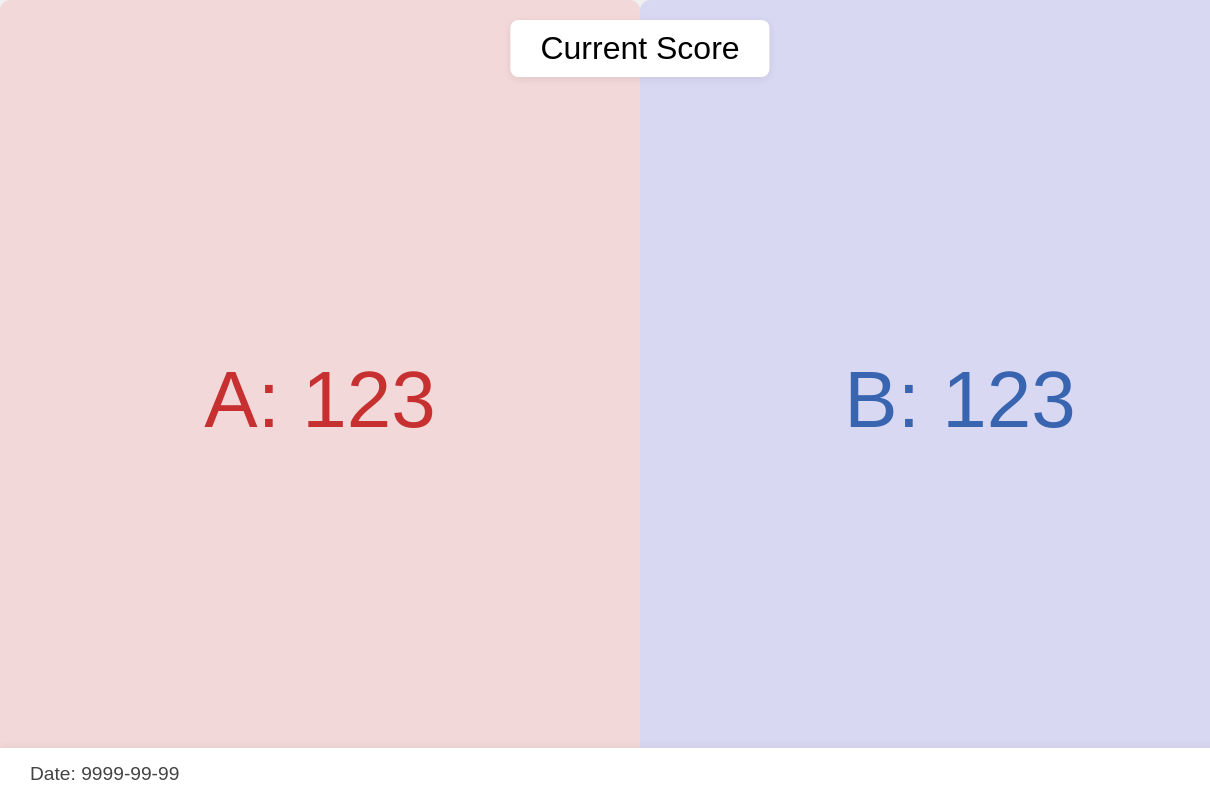
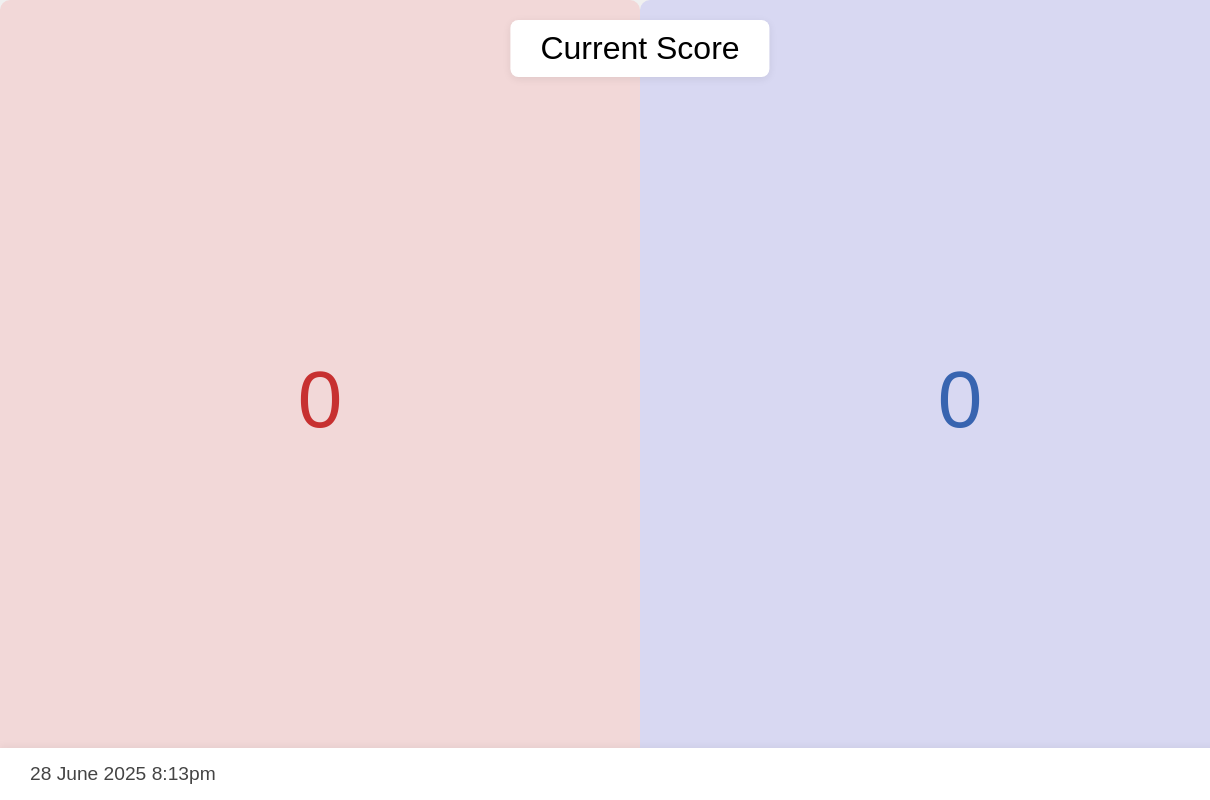
Before and after one commit to speedsmp/s3, a plain HTML site: page index.html in a window 1280 px wide. Shown: the full height of the page, 0-1210 px from the left. Drawn offline with Linux system fonts and the light colour scheme; a web font is replaced by a local one.

Commit message:
Update index.html
demo1

```diff
--- a/index.html
+++ b/index.html
@@ -84,10 +84,10 @@
 </head>
 <body>
     <div class="top-middle">Current Score</div>
-    <div class="number left">A: 123</div>
-    <div class="number right">B: 123</div>
+    <div class="number left">0</div>
+    <div class="number right">0</div>
     <div class="bottom-bar">
-        <span class="date">Date: 9999-99-99</span>
+        <span class="date">28 June 2025 8:13pm</span>
         <img src="logo/logo.png" alt="Logo" class="logo">
 </body>
 </html>
```
